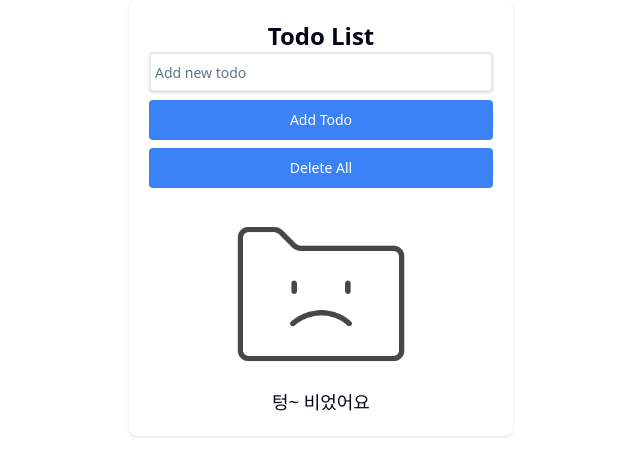
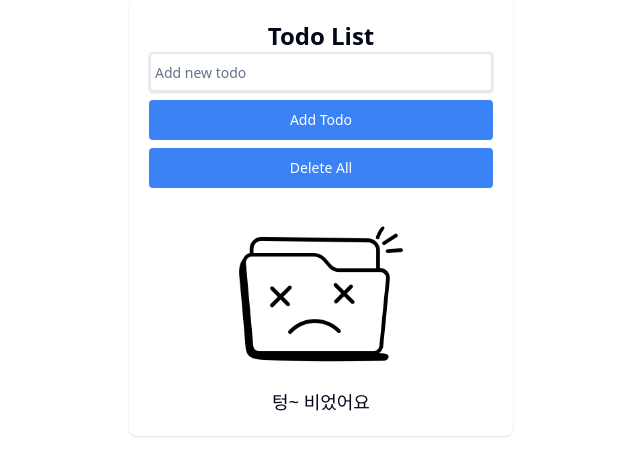
Before and after one commit to vivapyk/SNU_WP_Rabbit_Turtle, a Next.js app: page / in a window 1280 px wide. Shown: the top 476 px of the page, without its empty margins (319-959 px from the left). Built offline with nearby package versions, Linux system fonts and the light colour scheme.

Commit message:
public 이미지 추가 및 TodoList.js 수정 - 빈 폴더 이미지 변경

```diff
--- a/src/components/TodoList.js
+++ b/src/components/TodoList.js
@@ -90,7 +90,7 @@ const TodoList = () => {
       </ul>
       {todos.length === 0 && (
       <div className="text-center mt-5">
-        <img src="empty-list-image.png" alt="Empty list" className="mx-auto w-1/2" />
+        <img src="new-empty-list-image.png" alt="Empty list" className="mx-auto w-1/2" />
         <p className="text-lg mt-2">텅~ 비었어요</p>
       </div>
 
```
Also changed, not shown: public/new-empty-list-image.png (added), 1 other file (tests, documents, lock files or other folders).
